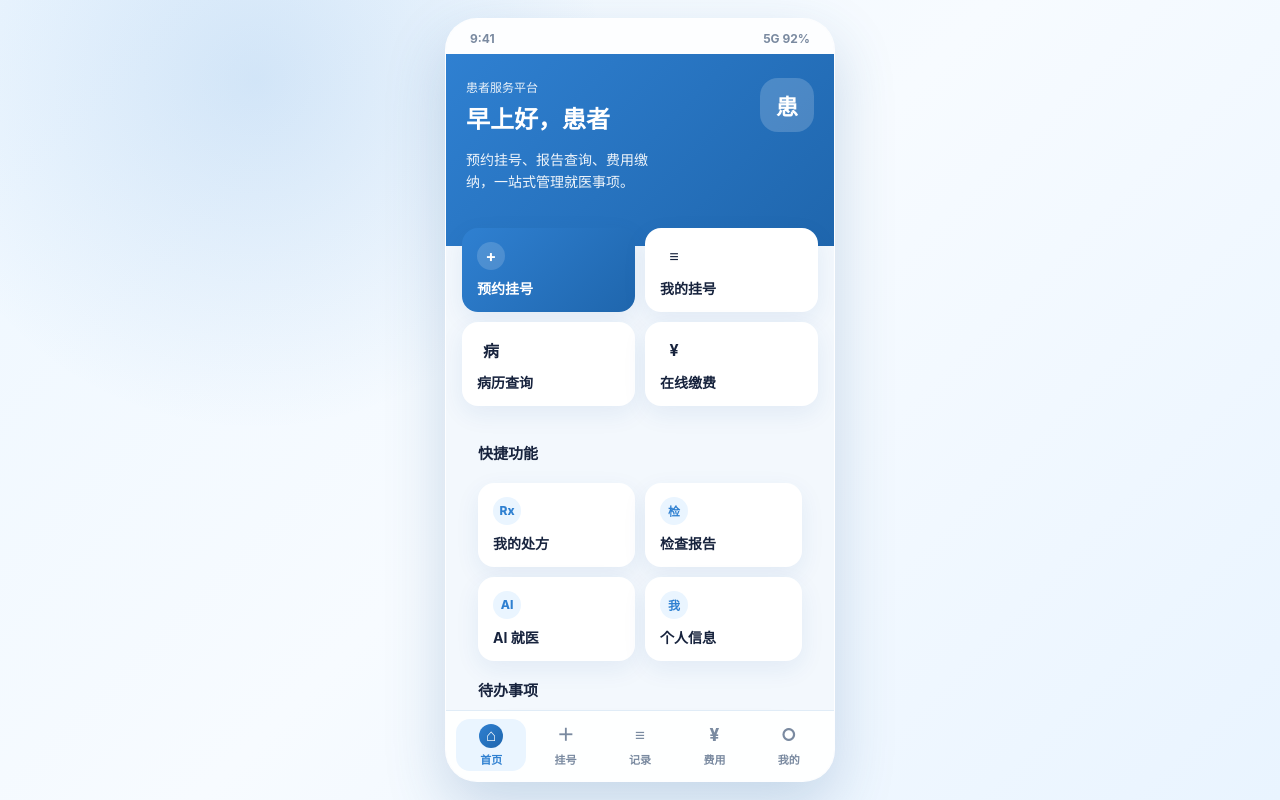
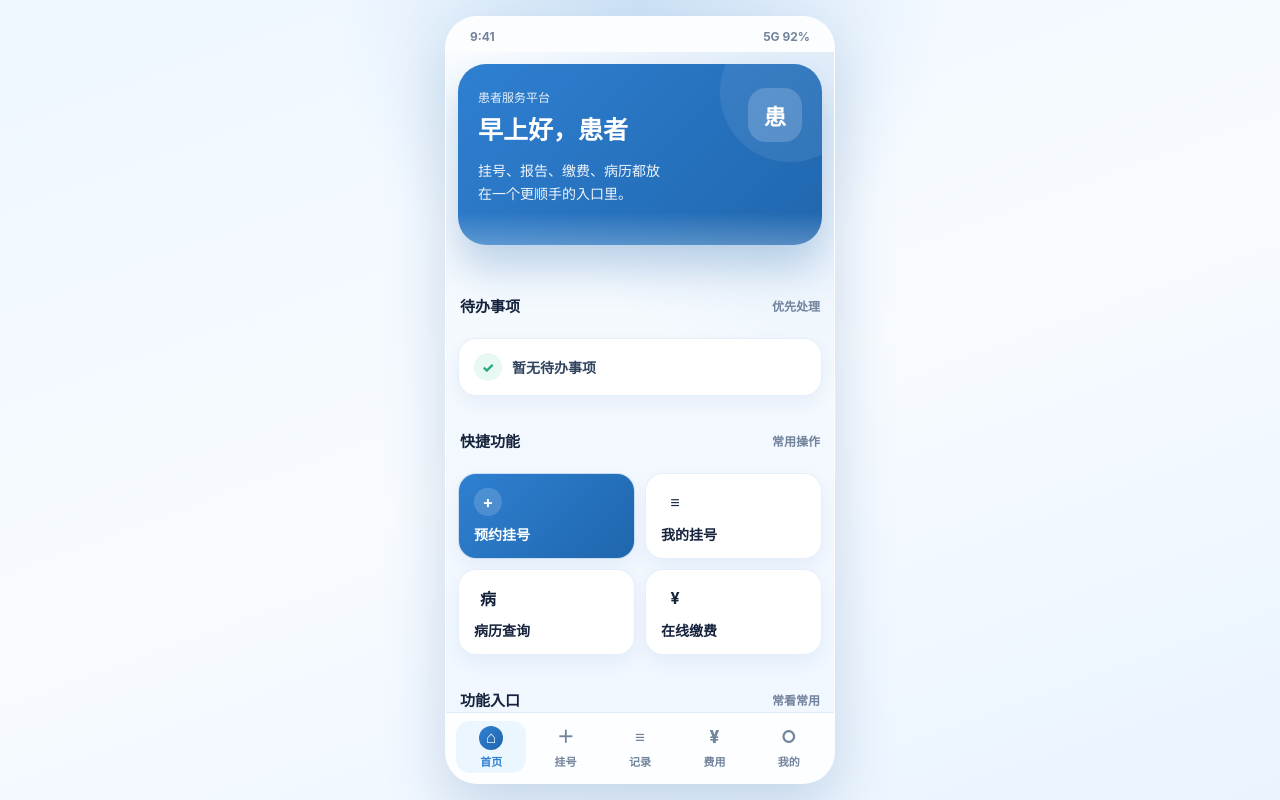
Before and after one commit to Nakano168/SoftwareSystemOperationTraining, a Vue app in the folder vue/: page /#/patient/home in a window 1280 px wide. Built offline with nearby package versions, Linux system fonts and the light colour scheme; no server answers; sample sign-in values are in the browser's storage.

Commit message:
2.1美化界面

```diff
--- a/vue/src/assets/patient-theme.css
+++ b/vue/src/assets/patient-theme.css
@@ -5,25 +5,54 @@
   --medical-green: #24a87a;
   --medical-orange: #f59e0b;
   --medical-red: #ef4f5f;
-  --ink-strong: #17233d;
-  --ink-main: #344563;
-  --ink-muted: #7a8aa0;
-  --line-soft: #e7edf5;
+  --ink-strong: #15233d;
+  --ink-main: #31445f;
+  --ink-muted: #72839c;
+  --line-soft: #e4edf6;
   --surface: #ffffff;
-  --page-bg: #f3f8fd;
-  --shadow-soft: 0 10px 28px rgba(41, 112, 179, 0.12);
+  --page-bg: #f4f9fe;
+  --shadow-soft: 0 14px 36px rgba(31, 102, 173, 0.12);
+  --glass-bg: rgba(255, 255, 255, 0.76);
+  --glass-border: rgba(255, 255, 255, 0.52);
+  --glass-shadow: 0 16px 40px rgba(31, 102, 173, 0.14);
 }
 
 * { box-sizing: border-box; }
 
 body {
   color: var(--ink-main);
-  background: var(--page-bg);
+  background:
+    radial-gradient(circle at top, rgba(47, 128, 209, 0.12), transparent 28%),
+    linear-gradient(180deg, #f9fcff 0%, var(--page-bg) 100%);
 }
 
 button,
 input {
   font-family: inherit;
+}
+
+button {
+  position: relative;
+  transition:
+    transform 160ms ease,
+    box-shadow 160ms ease,
+    background-color 160ms ease,
+    border-color 160ms ease,
+    color 160ms ease,
+    opacity 160ms ease;
+}
+
+button:hover {
+  transform: translateY(-1px);
+}
+
+button:active {
+  transform: translateY(1px) scale(0.985);
+}
+
+button:focus-visible {
+  outline: none;
+  box-shadow: 0 0 0 3px rgba(47, 128, 209, 0.16), 0 14px 32px rgba(31, 102, 173, 0.12);
 }
 
 html,
@@ -48,7 +77,9 @@ body::-webkit-scrollbar,
 .patient-page {
   min-height: 100%;
   padding-bottom: 18px;
-  background: var(--page-bg);
+  background:
+    radial-gradient(circle at top right, rgba(47, 128, 209, 0.10), transparent 32%),
+    linear-gradient(180deg, #f8fcff 0%, var(--page-bg) 100%);
 }
 
 .patient-topbar {
@@ -57,12 +88,12 @@ body::-webkit-scrollbar,
   align-items: center;
   min-height: 54px;
   padding: 0 16px;
-  background: rgba(255, 255, 255, 0.92);
-  border-bottom: 1px solid rgba(224, 235, 247, 0.9);
+  background: rgba(255, 255, 255, 0.88);
+  border-bottom: 1px solid rgba(224, 235, 247, 0.85);
   position: sticky;
   top: 0;
   z-index: 5;
-  backdrop-filter: blur(12px);
+  backdrop-filter: blur(8px);
 }
 
 .patient-back {
@@ -83,17 +114,18 @@ body::-webkit-scrollbar,
 }
 
 .patient-card {
-  background: var(--surface);
-  border: 1px solid rgba(226, 237, 249, 0.9);
-  border-radius: 14px;
-  box-shadow: var(--shadow-soft);
+  background: var(--glass-bg);
+  border: 1px solid var(--glass-border);
+  border-radius: 18px;
+  box-shadow: 0 10px 22px rgba(31, 102, 173, 0.08);
+  backdrop-filter: blur(8px) saturate(1.03);
 }
 
 .patient-section-title {
   display: flex;
   justify-content: space-between;
   align-items: center;
-  margin: 18px 0 10px;
+  margin: 18px 0 12px;
   font-size: 16px;
   font-weight: 700;
   color: var(--ink-strong);
@@ -103,7 +135,7 @@ body::-webkit-scrollbar,
   display: flex;
   gap: 8px;
   padding: 12px 16px 0;
-  background: var(--page-bg);
+  background: transparent;
 }
 
 .patient-tab {
@@ -115,9 +147,10 @@ body::-webkit-scrollbar,
   justify-content: center;
   font-size: 14px;
   color: var(--ink-muted);
-  background: #fff;
-  border: 1px solid var(--line-soft);
+  background: rgba(255, 255, 255, 0.78);
+  border: 1px solid rgba(226, 237, 249, 0.95);
   cursor: pointer;
+  box-shadow: 0 6px 14px rgba(31, 102, 173, 0.05);
 }
 
 .patient-tab.active {
@@ -125,6 +158,7 @@ body::-webkit-scrollbar,
   background: linear-gradient(135deg, var(--medical-blue), var(--medical-blue-dark));
   border-color: transparent;
   font-weight: 700;
+  box-shadow: 0 10px 20px rgba(31, 102, 173, 0.16);
 }
 
 .patient-button {
@@ -135,21 +169,21 @@ body::-webkit-scrollbar,
   font-size: 15px;
   font-weight: 700;
   color: #fff;
-  background: linear-gradient(135deg, var(--medical-blue), var(--medical-blue-dark));
+  background: linear-gradient(135deg, rgba(47, 128, 209, 0.96), rgba(31, 102, 173, 0.98));
   cursor: pointer;
-  box-shadow: 0 8px 18px rgba(47, 128, 209, 0.24);
+  box-shadow: 0 8px 18px rgba(47, 128, 209, 0.16);
 }
 
 .patient-button.secondary {
   color: var(--ink-main);
-  background: #eef5fb;
-  box-shadow: none;
+  background: rgba(238, 245, 251, 0.9);
+  box-shadow: 0 8px 16px rgba(31, 102, 173, 0.06);
 }
 
 .patient-button.danger {
   color: var(--medical-red);
-  background: #fff0f2;
-  box-shadow: none;
+  background: rgba(255, 240, 242, 0.92);
+  box-shadow: 0 8px 16px rgba(239, 79, 95, 0.06);
 }
 
 .patient-status {
@@ -219,13 +253,14 @@ body::-webkit-scrollbar,
   min-width: 180px;
   max-width: min(78vw, 320px);
   padding: 14px 18px;
-  border-radius: 14px;
-  background: rgba(23, 35, 61, 0.92);
+  border-radius: 16px;
+  background: rgba(23, 35, 61, 0.86);
   color: #fff;
   text-align: center;
   font-size: 15px;
   font-weight: 700;
-  box-shadow: 0 18px 42px rgba(23, 35, 61, 0.28);
+  box-shadow: 0 18px 42px rgba(23, 35, 61, 0.24);
+  backdrop-filter: blur(8px);
   animation: feedback-toast-fade 2.2s ease forwards;
 }
 
@@ -245,19 +280,22 @@ body::-webkit-scrollbar,
   position: fixed;
   inset: 0;
   z-index: 59;
-  background: rgba(18, 28, 46, 0.34);
+  background: rgba(18, 28, 46, 0.26);
   display: flex;
   align-items: center;
   justify-content: center;
   padding: 20px;
+  backdrop-filter: blur(6px);
 }
 
 .feedback-dialog {
   width: min(100%, 320px);
   padding: 18px;
-  border-radius: 16px;
-  background: #fff;
-  box-shadow: 0 22px 46px rgba(12, 24, 40, 0.2);
+  border-radius: 18px;
+  background: rgba(255, 255, 255, 0.82);
+  box-shadow: 0 22px 46px rgba(12, 24, 40, 0.18);
+  backdrop-filter: blur(10px) saturate(1.05);
+  border: 1px solid rgba(255, 255, 255, 0.58);
 }
 
 .feedback-dialog__message {
@@ -285,12 +323,44 @@ body::-webkit-scrollbar,
 
 .feedback-btn.secondary {
   color: var(--ink-main);
-  background: #eef5fb;
+  background: rgba(238, 245, 251, 0.88);
 }
 
 .feedback-btn.primary {
   color: #fff;
-  background: linear-gradient(135deg, var(--medical-blue), var(--medical-blue-dark));
+  background: linear-gradient(135deg, rgba(47, 128, 209, 0.96), rgba(31, 102, 173, 0.98));
+}
+
+@media (hover: none), (pointer: coarse) {
+  button {
+    transition:
+      transform 120ms ease,
+      box-shadow 120ms ease,
+      background-color 120ms ease,
+      border-color 120ms ease,
+      color 120ms ease,
+      opacity 120ms ease;
+  }
+
+  button:hover {
+    transform: none;
+  }
+
+  .patient-topbar,
+  .patient-card,
+  .feedback-toast,
+  .feedback-mask,
+  .feedback-dialog {
+    backdrop-filter: none;
+  }
+}
+
+@media (prefers-reduced-motion: reduce) {
+  button,
+  .feedback-toast {
+    transition: none;
+    animation: none;
+  }
 }
 
 @keyframes feedback-toast-fade {
--- a/vue/src/views/Home.vue
+++ b/vue/src/views/Home.vue
@@ -1,15 +1,36 @@
 <template>
   <div class="home-page">
-    <section class="hero-card">
-      <div>
+    <section class="hero-shell">
+      <div class="hero-card">
+        <div class="hero-copy">
           <div class="eyebrow">患者服务平台</div>
           <h2>{{ timeGreeting }}，{{ realName || '患者' }}</h2>
-        <p>预约挂号、报告查询、费用缴纳，一站式管理就医事项。</p>
+          <p>挂号、报告、缴费、病历都放在一个更顺手的入口里。</p>
         </div>
         <div class="avatar">{{ (realName || '患').charAt(0) }}</div>
+      </div>
     </section>
 
-    <section class="quick-actions">
+    <section class="patient-content">
+      <div class="patient-section-title priority-title">
+        <span>待办事项</span>
+        <span class="section-hint">优先处理</span>
+      </div>
+      <button class="todo-card patient-card priority-card" v-if="unpaidCount > 0" @click="$router.push('/patient/fees')">
+        <span class="todo-dot warning">!</span>
+        <span>您有 {{ unpaidCount }} 笔待缴费订单</span>
+        <span class="todo-arrow">›</span>
+      </button>
+      <div class="todo-card patient-card priority-card" v-else>
+        <span class="todo-dot success">✓</span>
+        <span>暂无待办事项</span>
+      </div>
+
+      <div class="patient-section-title">
+        <span>快捷功能</span>
+        <span class="section-hint">常用操作</span>
+      </div>
+      <div class="quick-actions">
         <button class="action-card primary" @click="goTo('/patient/appointment')">
           <span class="action-symbol">+</span>
           <span>预约挂号</span>
@@ -26,10 +47,12 @@
           <span class="action-symbol">¥</span>
           <span>在线缴费</span>
         </button>
-    </section>
+      </div>
 
-    <section class="patient-content">
-      <div class="patient-section-title">快捷功能</div>
+      <div class="patient-section-title">
+        <span>功能入口</span>
+        <span class="section-hint">常看常用</span>
+      </div>
       <div class="feature-grid">
         <button class="feature-card patient-card" @click="$router.push('/patient/prescriptions')">
           <span class="feature-icon">Rx</span>
@@ -49,16 +72,6 @@
         </button>
       </div>
 
-      <div class="patient-section-title">待办事项</div>
-      <button class="todo-card patient-card" v-if="unpaidCount > 0" @click="$router.push('/patient/fees')">
-        <span class="todo-dot warning">!</span>
-        <span>您有 {{ unpaidCount }} 笔待缴费订单</span>
-        <span class="todo-arrow">›</span>
-      </button>
-      <div class="todo-card patient-card" v-else>
-        <span class="todo-dot success">✓</span>
-        <span>暂无待办事项</span>
-      </div>
     </section>
   </div>
 </template>
@@ -108,18 +121,60 @@ export default {
 <style scoped>
 .home-page {
   min-height: 100%;
-  background: var(--page-bg);
+  padding: 0 0 18px;
+  background:
+    radial-gradient(circle at top right, rgba(47, 128, 209, 0.12), transparent 34%),
+    linear-gradient(180deg, #f9fcff 0%, var(--page-bg) 34%, #eef6ff 100%);
+}
+
+.hero-shell {
+  position: relative;
+  padding: 12px 12px 0;
 }
 
 .hero-card {
+  position: relative;
+  z-index: 2;
   margin: 0;
-  padding: 24px 20px 38px;
-  color: #fff;
+  padding: 24px 20px 26px;
   display: flex;
   justify-content: space-between;
   align-items: flex-start;
   gap: 16px;
-  background: linear-gradient(135deg, var(--medical-blue), var(--medical-blue-dark));
+  color: #fff;
+  border-radius: 28px;
+  overflow: hidden;
+  background:
+    linear-gradient(135deg, rgba(47, 128, 209, 0.98), rgba(31, 102, 173, 0.98)),
+    linear-gradient(180deg, #2f80d1, #1f66ad);
+  box-shadow: 0 22px 42px rgba(31, 102, 173, 0.28);
+  backdrop-filter: blur(10px);
+}
+
+.hero-card::before {
+  content: "";
+  position: absolute;
+  left: 0;
+  right: 0;
+  bottom: -1px;
+  height: 34px;
+  background: linear-gradient(180deg, rgba(255, 255, 255, 0), rgba(245, 250, 255, 0.26));
+}
+
+.hero-card::after {
+  content: "";
+  position: absolute;
+  right: -38px;
+  top: -42px;
+  width: 140px;
+  height: 140px;
+  border-radius: 50%;
+  background: rgba(255, 255, 255, 0.08);
+}
+
+.hero-copy {
+  position: relative;
+  z-index: 1;
 }
 
 .eyebrow {
@@ -130,7 +185,7 @@ export default {
 }
 
 .hero-card h2 {
-  font-size: 24px;
+  font-size: 25px;
   line-height: 1.25;
   margin-bottom: 8px;
 }
@@ -143,6 +198,8 @@ export default {
 }
 
 .avatar {
+  position: relative;
+  z-index: 1;
   width: 54px;
   height: 54px;
   border-radius: 18px;
@@ -156,7 +213,7 @@ export default {
 }
 
 .quick-actions {
-  margin: -18px 16px 0;
+  margin: 0;
   display: grid;
   grid-template-columns: repeat(2, 1fr);
   gap: 10px;
@@ -165,9 +222,10 @@ export default {
 .action-card {
   min-height: 76px;
   border: 0;
-  border-radius: 16px;
-  background: #fff;
-  box-shadow: 0 8px 24px rgba(25, 74, 150, 0.08);
+  border-radius: 18px;
+  background: rgba(255, 255, 255, 0.96);
+  border: 1px solid rgba(226, 237, 249, 0.88);
+  box-shadow: 0 8px 18px rgba(25, 74, 150, 0.06);
   display: flex;
   flex-direction: column;
   justify-content: center;
@@ -181,7 +239,7 @@ export default {
 
 .action-card.primary {
   color: #fff;
-  background: linear-gradient(135deg, var(--medical-blue), var(--medical-blue-dark));
+  background: linear-gradient(135deg, #2f80d1, #1f66ad);
 }
 
 .action-symbol {
@@ -196,29 +254,43 @@ export default {
 }
 
 .patient-content {
-  padding-top: 18px;
+  padding: 16px 12px 0;
+}
+
+.priority-title {
+  padding-top: 6px;
 }
 
 .patient-section-title {
-  padding: 0 16px 10px;
+  padding: 16px 2px 10px;
   font-size: 15px;
   font-weight: 800;
   color: var(--ink-strong);
+  display: flex;
+  align-items: center;
+  justify-content: space-between;
+}
+
+.section-hint {
+  font-size: 12px;
+  color: var(--ink-muted);
+  font-weight: 700;
 }
 
 .feature-grid {
   display: grid;
   grid-template-columns: repeat(2, 1fr);
   gap: 10px;
-  padding: 0 16px;
+  padding: 0;
 }
 
 .feature-card {
-  min-height: 84px;
+  min-height: 90px;
   border: 0;
-  border-radius: 16px;
-  background: #fff;
-  box-shadow: 0 8px 24px rgba(25, 74, 150, 0.08);
+  border-radius: 18px;
+  background: rgba(255, 255, 255, 0.96);
+  border: 1px solid rgba(226, 237, 249, 0.88);
+  box-shadow: 0 8px 18px rgba(25, 74, 150, 0.06);
   display: flex;
   flex-direction: column;
   justify-content: center;
@@ -244,12 +316,13 @@ export default {
 }
 
 .todo-card {
-  margin: 0 16px;
+  margin: 0;
   min-height: 58px;
   border: 0;
-  border-radius: 16px;
-  background: #fff;
-  box-shadow: 0 8px 24px rgba(25, 74, 150, 0.08);
+  border-radius: 18px;
+  background: rgba(255, 255, 255, 0.96);
+  border: 1px solid rgba(226, 237, 249, 0.88);
+  box-shadow: 0 8px 18px rgba(25, 74, 150, 0.06);
   padding: 14px 15px;
   display: flex;
   align-items: center;
@@ -257,6 +330,11 @@ export default {
   color: var(--ink-main);
   font-size: 14px;
   font-weight: 700;
+}
+
+.priority-card {
+  width: 100%;
+  margin-bottom: 4px;
 }
 
 .todo-dot {
--- a/vue/src/views/PatientIndex.vue
+++ b/vue/src/views/PatientIndex.vue
@@ -1,6 +1,6 @@
 <template>
-  <div class="phone-container">
-    <div class="phone-screen">
+  <div class="phone-shell">
+    <div class="phone-frame">
       <div class="status-bar">
         <span>9:41</span>
         <span>5G 92%</span>
@@ -8,7 +8,7 @@
       <div class="page-content">
         <router-view />
       </div>
-      <div class="bottom-nav">
+      <nav class="bottom-nav" aria-label="患者端主导航">
         <button class="nav-item" :class="{ active: curRoute === '/patient/home' }" @click="goTo('/patient/home')">
           <span class="nav-icon">⌂</span>
           <span class="nav-label">首页</span>
@@ -29,7 +29,7 @@
           <span class="nav-icon">○</span>
           <span class="nav-label">我的</span>
         </button>
-      </div>
+      </nav>
     </div>
   </div>
 </template>
@@ -54,40 +54,39 @@ export default {
 </script>
 
 <style scoped>
-.phone-container {
+.phone-shell {
   display: flex;
   justify-content: center;
   align-items: center;
   min-height: 100vh;
-  padding: 18px;
+  padding: 16px;
   background:
-    radial-gradient(circle at 20% 10%, rgba(47, 128, 209, 0.16), transparent 28%),
-    linear-gradient(135deg, #eef7ff 0%, #f7fbff 48%, #e9f4ff 100%);
+    radial-gradient(circle at top, rgba(47, 128, 209, 0.18), transparent 30%),
+    linear-gradient(160deg, #eef7ff 0%, #f8fbff 52%, #e9f4ff 100%);
 }
 
-.phone-screen {
-  width: min(390px, 100vw - 28px);
-  height: min(844px, 100vh - 36px);
+.phone-frame {
+  width: min(390px, 100vw - 24px);
+  height: min(844px, 100vh - 32px);
   min-height: 720px;
-  background: var(--page-bg);
-  border: 1px solid rgba(255, 255, 255, 0.9);
   border-radius: 32px;
-  box-shadow: 0 24px 60px rgba(42, 96, 148, 0.22);
   overflow: hidden;
   display: flex;
   flex-direction: column;
-  position: relative;
+  border: 1px solid rgba(255, 255, 255, 0.9);
+  background: var(--page-bg);
+  box-shadow: 0 24px 60px rgba(42, 96, 148, 0.22);
 }
 
 .status-bar {
+  flex: 0 0 auto;
   display: flex;
   justify-content: space-between;
   padding: 12px 24px 8px;
   font-size: 12px;
   font-weight: 700;
   color: var(--ink-muted);
-  background: rgba(255, 255, 255, 0.84);
-  flex-shrink: 0;
+  background: rgba(255, 255, 255, 0.76);
 }
 
 .page-content {
@@ -103,13 +102,13 @@ export default {
 }
 
 .bottom-nav {
+  flex: 0 0 auto;
   display: grid;
   grid-template-columns: repeat(5, 1fr);
   gap: 4px;
+  padding: 8px 10px 10px;
+  background: rgba(255, 255, 255, 0.82);
   border-top: 1px solid rgba(221, 234, 247, 0.9);
-  background: rgba(255, 255, 255, 0.96);
-  padding: 8px 10px 10px;
-  flex-shrink: 0;
 }
 
 .nav-item {
@@ -145,7 +144,7 @@ export default {
 
 .nav-item.active {
   color: var(--medical-blue);
-  background: var(--medical-blue-soft);
+  background: rgba(234, 245, 255, 0.9);
 }
 
 .nav-item.active .nav-icon {
```
Also changed, not shown: vue/src/views/Login.vue (+22 -19 lines). Lines whose indentation alone changed are shown as unchanged.
